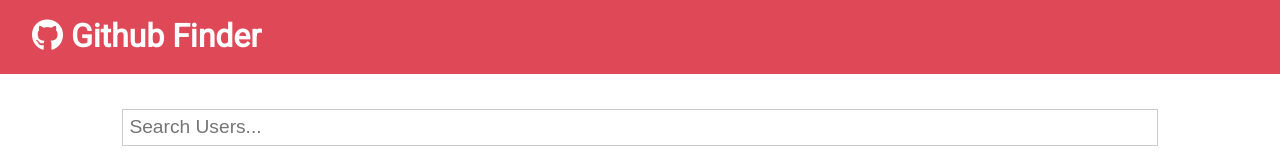
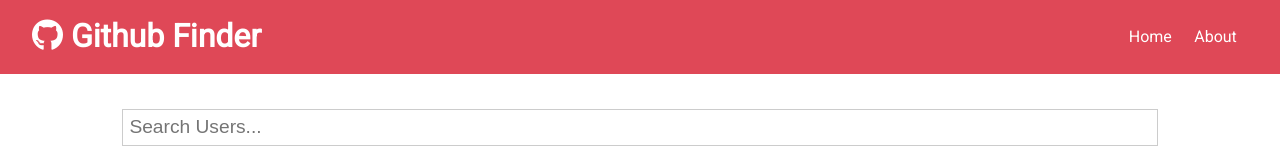
Before and after one commit to Ivsath/github-finder-app, a React (Create React App) app: page / in a window 1280 px wide. Shown: the top 160 px of the page. Built offline with nearby package versions, Linux system fonts and the light colour scheme.

Commit message:
Create links to about and home in the navigation bar

```diff
--- a/src/components/layout/Navbar.js
+++ b/src/components/layout/Navbar.js
@@ -1,4 +1,5 @@
 import React from "react";
+import { Link } from "react-router-dom";
 import PropTypes from "prop-types";
 
 const Navbar = ({ icon, title }) => {
@@ -7,6 +8,14 @@
       <h1>
         <i className={icon} /> {title}
       </h1>
+      <ul>
+        <li>
+          <Link to="/">Home</Link>
+        </li>
+        <li>
+          <Link to="/about">About</Link>
+        </li>
+      </ul>
     </div>
   );
 };
```
